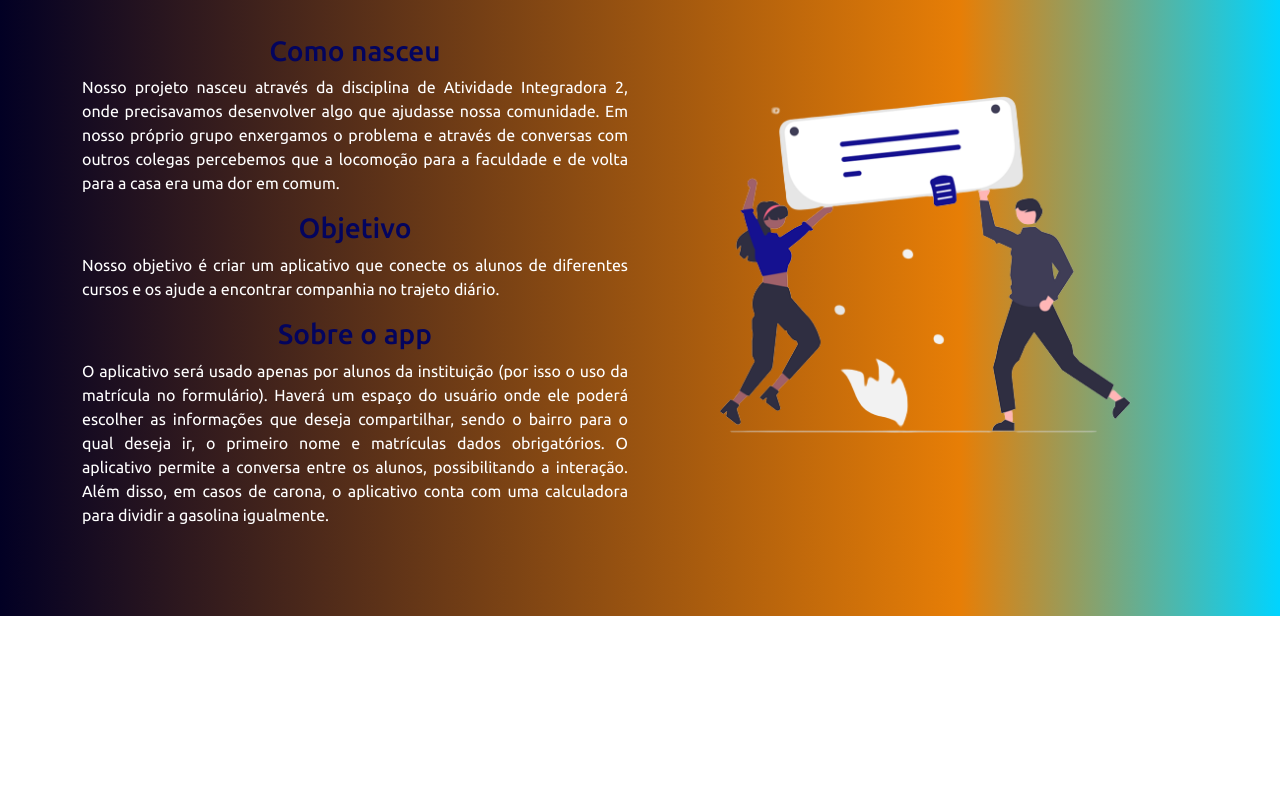
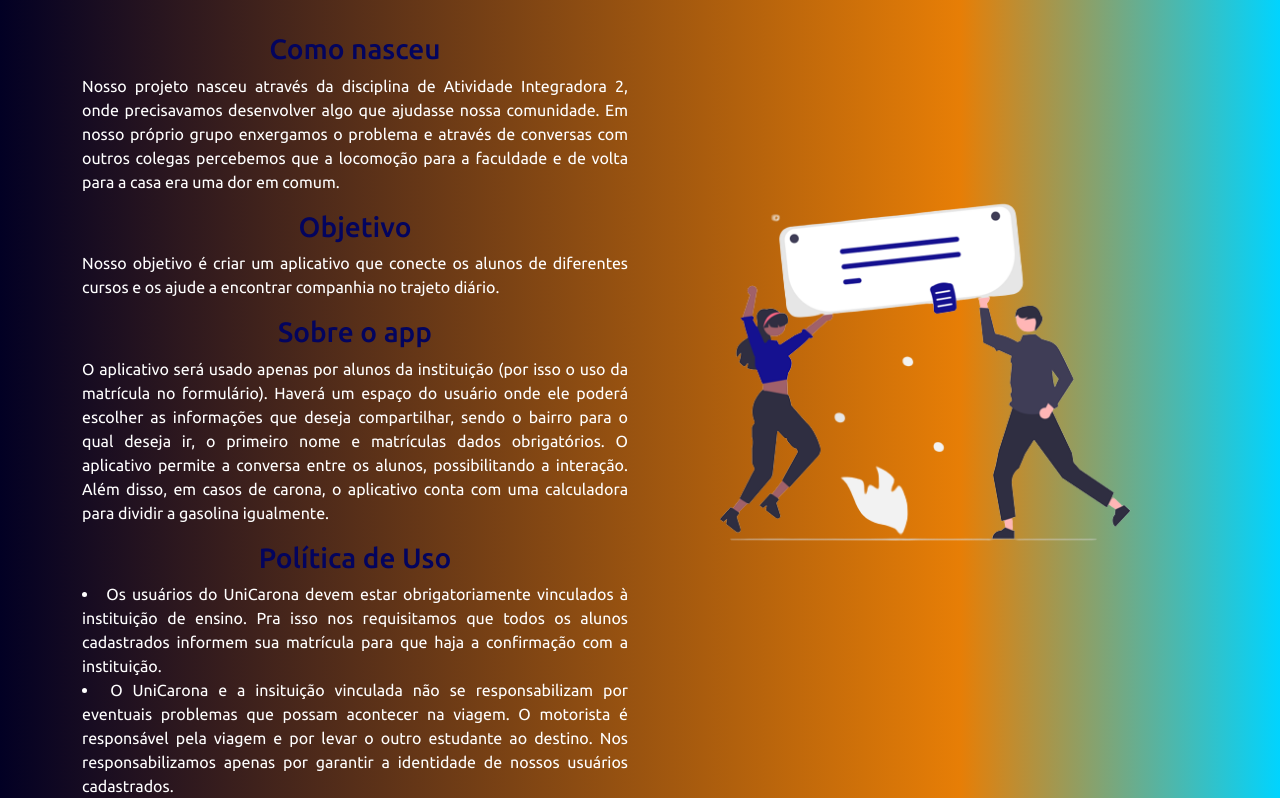
Before and after one commit to caroolcanelas/CaronaApp, a plain HTML site: page saiba.html in a window 1280 px wide. Shown: the part 184-982 px from the top of the page. Before the commit the page ends 800 px from the top, so only its background shows below. Drawn offline with nearby package versions, Linux system fonts and the light colour scheme.

Commit message:
mudança de logo

```diff
--- a/carona.css
+++ b/carona.css
@@ -22,7 +22,8 @@ h3 {
   font-family: "Ubuntu", sans-serif;
 }
 
-p {
+p,
+li {
   color: white;
   font-family: "Ubuntu", sans-serif;
   text-align: justify;
@@ -72,3 +73,7 @@ legend {
   cursor: pointer;
   color: red;
 }
+
+#saiba {
+  margin-top: 20%;
+}
--- a/saiba.html
+++ b/saiba.html
@@ -17,14 +17,11 @@
       rel="stylesheet"
     />
     <link rel="stylesheet" href="carona.css" />
-    <title>Carona App</title>
+    <title>UniCarona</title>
   </head>
   <body>
     <nav class="navbar navbar-expand-lg navbar-light bg-light">
       <div class="container-fluid">
-        <a class="navbar-brand" href="index.html">
-          <img src="download.png" alt="" width="70" height="30" />
-        </a>
         <button
           class="navbar-toggler"
           type="button"
@@ -77,10 +74,24 @@
             aplicativo conta com uma calculadora para dividir a gasolina
             igualmente.
           </p>
+          <h3>Política de Uso</h3>
+          <li>
+            Os usuários do UniCarona devem estar obrigatoriamente vinculados à
+            instituição de ensino. Pra isso nos requisitamos que todos os alunos
+            cadastrados informem sua matrícula para que haja a confirmação com a
+            instituição.
+          </li>
+          <li>
+            O UniCarona e a insituição vinculada não se responsabilizam por
+            eventuais problemas que possam acontecer na viagem. O motorista é
+            responsável pela viagem e por levar o outro estudante ao destino.
+            Nos responsabilizamos apenas por garantir a identidade de nossos
+            usuários cadastrados.
+          </li>
         </div>
         <div class="col">
           <p>
-            <img id="lasalle" src="saiba.png" class="rounded" />
+            <img id="saiba" src="saiba.png" class="rounded" />
           </p>
         </div>
       </div>
```
Also changed, not shown: aplicativo.html (+1 -4 lines), index.html (+7 -10 lines), inscrever.html (+1 -4 lines), unicarona.png (added), unicaronafundo.jpeg (added), 1 other file.
